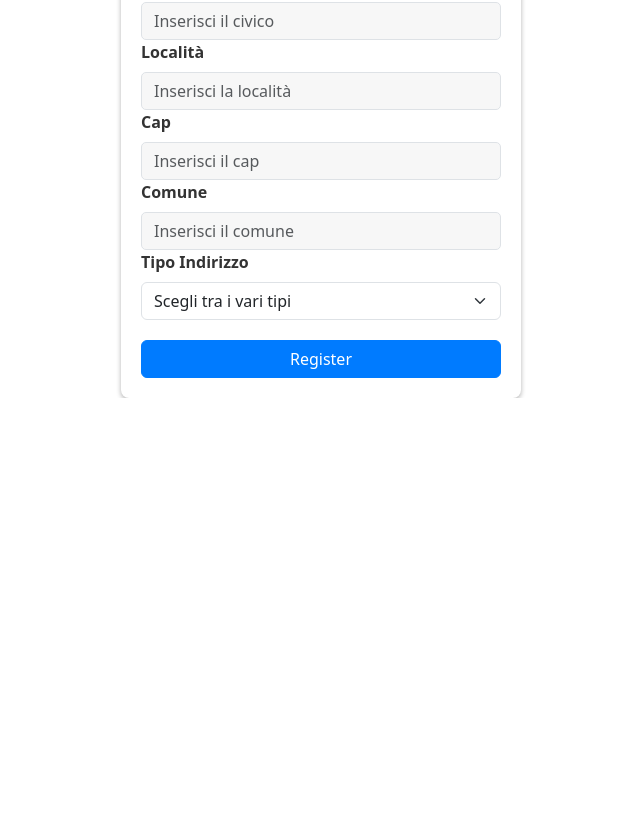
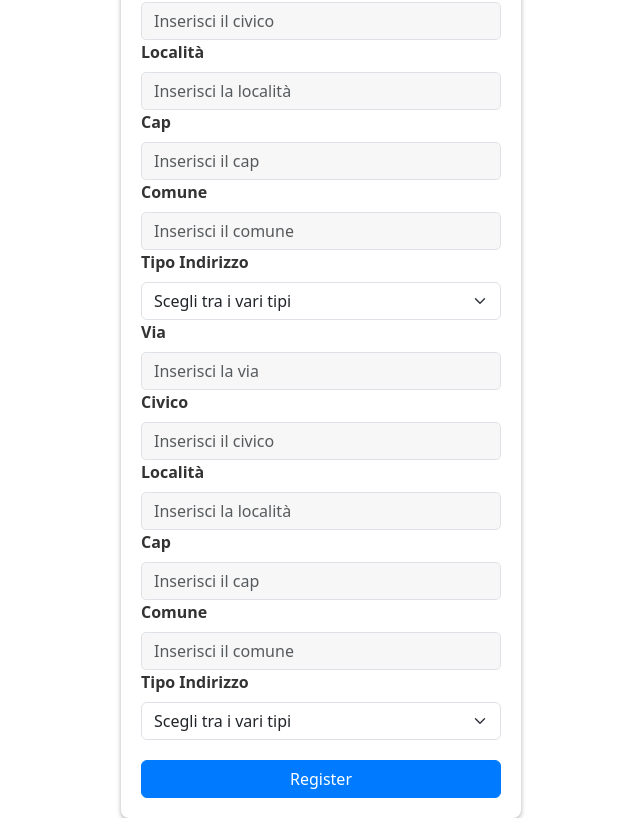
Before and after one commit to AntonioCancemi/Energix-FrontEnd, a React (Create React App) app: page /cliente in a window 1280 px wide. Shown: the part 994-1812 px from the top of the page, without its empty margins (319-959 px from the left). Before the commit the page ends 1392 px from the top, so only its background shows below. Built offline with nearby package versions, Linux system fonts and the light colour scheme.

Commit message:
fix form

```diff
--- a/src/component/ClienteBackOffice/ClienteForm.jsx
+++ b/src/component/ClienteBackOffice/ClienteForm.jsx
@@ -12,12 +12,19 @@ function ClienteForm() {
   const [cognomeContatto, setCognomeContatto] = useState("");
   const [telefonoContatto, setTelefonoContatto] = useState("");
   const [tipoAzienda, setTipoAzienda] = useState("");
+  const [indirizzo, setIndirizzo] = useState({});
   const [via, setVia] = useState("");
   const [civico, setCivico] = useState("");
   const [localita, setLocalita] = useState("");
   const [cap, setCap] = useState("");
   const [comune, setComune] = useState("");
   const [tipoIndirizzo, setTipoIndirizzo] = useState("");
+  const [via2, setVia2] = useState("");
+  const [civico2, setCivico2] = useState("");
+  const [localita2, setLocalita2] = useState("");
+  const [cap2, setCap2] = useState("");
+  const [comune2, setComune2] = useState("");
+  const [tipoIndirizzo2, setTipoIndirizzo2] = useState("");
 
   const handleRegister = (e) => {
     const url = "http://localhost:8080/api/clienti";
@@ -32,7 +39,8 @@ function ClienteForm() {
       cognomeContatto: cognomeContatto,
       telefonoContatto: telefonoContatto,
       tipoCliente: tipoAzienda,
-      indirizzo: {
+      indirizzi: [
+        {
           via: via,
           civico: civico,
           localita: localita,
@@ -40,12 +48,22 @@ function ClienteForm() {
           comune: comune,
           tipoIndirizzo: tipoIndirizzo,
         },
+        {
+          via: via2,
+          civico: civico2,
+          localita: localita2,
+          cap: cap2,
+          comune: comune2,
+          tipoIndirizzo: tipoIndirizzo2,
+        },
+      ],
     };
-    console.log("ciao");
-
+    console.log(postData);
     fetch(url, {
       method: "post",
       headers: {
+        Authorization:
+          "Bearer eyJhbGciOiJIUzI1NiJ9.eyJzdWIiOiJkYXZ5MTA0QGhvdG1haWwuaXQiLCJpYXQiOjE2ODc0NTA4MDgsImV4cCI6MTY4ODMxNDgwOH0.arYFOmdNP6G8ISB0cj2TwD0qXGc1_CTprPosszb01b4",
         "Content-Type": "application/json",
       },
       body: JSON.stringify(postData),
@@ -247,6 +265,73 @@ function ClienteForm() {
           <option>SEDE_UNICA</option>
         </Form.Select>
 
+        <Form.Group controlId="formName">
+          <Form.Label className="register-label">Via</Form.Label>
+          <Form.Control
+            type="text"
+            placeholder="Inserisci la via"
+            value={via2}
+            onChange={(e) => setVia2(e.target.value)}
+            className="register-input"
+          />
+        </Form.Group>
+
+        <Form.Group controlId="formName">
+          <Form.Label className="register-label">Civico</Form.Label>
+          <Form.Control
+            type="text"
+            placeholder="Inserisci il civico"
+            value={civico2}
+            onChange={(e) => setCivico2(e.target.value)}
+            className="register-input"
+          />
+        </Form.Group>
+
+        <Form.Group controlId="formName">
+          <Form.Label className="register-label">Località</Form.Label>
+          <Form.Control
+            type="text"
+            placeholder="Inserisci la località"
+            value={localita2}
+            onChange={(e) => setLocalita2(e.target.value)}
+            className="register-input"
+          />
+        </Form.Group>
+
+        <Form.Group controlId="formName">
+          <Form.Label className="register-label">Cap</Form.Label>
+          <Form.Control
+            type="text"
+            placeholder="Inserisci il cap"
+            value={cap2}
+            onChange={(e) => setCap2(e.target.value)}
+            className="register-input"
+          />
+        </Form.Group>
+
+        <Form.Group controlId="formName">
+          <Form.Label className="register-label">Comune</Form.Label>
+          <Form.Control
+            type="text"
+            placeholder="Inserisci il comune"
+            value={comune2}
+            onChange={(e) => setComune2(e.target.value)}
+            className="register-input"
+          />
+        </Form.Group>
+
+        <Form.Label className="register-label">Tipo Indirizzo</Form.Label>
+        <Form.Select
+          aria-label="Default select example"
+          value={tipoIndirizzo2}
+          onChange={(e) => setTipoIndirizzo2(e.target.value)}
+        >
+          <option>Scegli tra i vari tipi</option>
+          <option>SEDE_OPERATIVA</option>
+          <option>SEDE_LEGALE</option>
+          <option>SEDE_UNICA</option>
+        </Form.Select>
+
         <Button variant="primary" type="submit" className="register-button">
           Register
         </Button>
--- a/src/component/ClienteBackOffice/FatturaForm.jsx
+++ b/src/component/ClienteBackOffice/FatturaForm.jsx
@@ -19,11 +19,13 @@ function FatturaForm() {
       statoFattura: statoFattura,
       idCliente: cliente,
     };
-    console.log("ciao");
+    console.log(postData);
 
     fetch(url, {
       method: "post",
       headers: {
+        Authorization:
+          "Bearer eyJhbGciOiJIUzI1NiJ9.eyJzdWIiOiJzYWxjYW5AZXhhbXBsZS5jb20iLCJpYXQiOjE2ODc0NTQ1ODUsImV4cCI6MTY4ODMxODU4NX0.6lE7Pk8hO6Sn-Ul3MxWOblzBRigOGMnCXJW65akCsI0",
         "Content-Type": "application/json",
       },
       body: JSON.stringify(postData),
```
Lines whose indentation alone changed are shown as unchanged.
